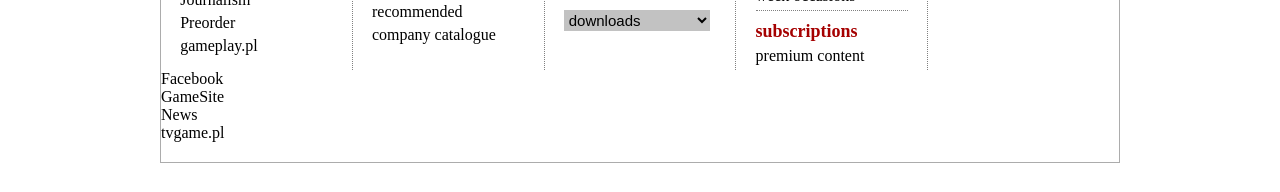
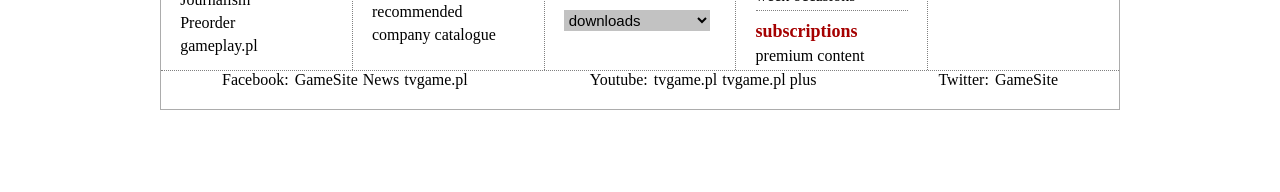
Before and after one commit to radesl/GameSite, a React app: page / in a window 1280 px wide. Shown: the part 602-794 px from the top of the page. Built offline with nearby package versions, Linux system fonts and the light colour scheme.

Commit message:
nearly finish styling of social part

```diff
--- a/src/components/MobileMenuBar/MobileMenuBarContainer.js
+++ b/src/components/MobileMenuBar/MobileMenuBarContainer.js
@@ -100,6 +100,10 @@
                 <div className='MobileMenuBarContainer__socialPart'>
                     <MobileMenuSocialIcons title={'Facebook'}
                         links={['GameSite', 'News', 'tvgame.pl']} />
+                        <MobileMenuSocialIcons title={'Youtube'}
+                        links={['tvgame.pl', 'tvgame.pl plus']} />
+                        <MobileMenuSocialIcons title={'Twitter'}
+                        links={['GameSite']} />
                 </div>
             </div>
         )
--- a/src/components/MobileMenuBar/style.scss
+++ b/src/components/MobileMenuBar/style.scss
@@ -29,4 +29,9 @@
             border: none;
         }
     }
+    &__socialPart {
+        display: flex;
+        justify-content: space-around;
+        border-top: 1px dotted gray;
+    }
 }
--- a/src/components/MobileMenuSocialIcons/MobileMenuSocialIcons.js
+++ b/src/components/MobileMenuSocialIcons/MobileMenuSocialIcons.js
@@ -2,6 +2,9 @@
 
 const MobileMenuSocialIcons = props => {
     const { link } = props
-    return <div>{link}</div>
+    return (
+        <div className='MobileMenuSocialIcons'>
+            <a>{link}</a>
+        </div>)
 }
 export default MobileMenuSocialIcons
--- a/src/components/MobileMenuSocialIcons/MobileMenuSocialIconsContainer.js
+++ b/src/components/MobileMenuSocialIcons/MobileMenuSocialIconsContainer.js
@@ -1,5 +1,6 @@
 import React from 'react'
 import MobileMenuSocialIcons from './MobileMenuSocialIcons'
+import './style.scss'
 
 class MobileMenuSocialIconsContainer extends React.Component {
     constructor() {
@@ -16,9 +17,9 @@
         const showSocialPlatforms = this.showSocialPlatforms()
         const { title } = this.props
         return (
-            <div>
-                <div>{title}</div>
-                <div>
+            <div className='MobileMenuSocialIconsContainer'>
+                <div className={`MobileMenuSocialIconsContainer--${title}`}>{title}:</div>
+                <div className='MobileMenuSocialIconsContainer__platformLinks'>
                     {showSocialPlatforms}
                 </div>
             </div>
--- /dev/null
+++ b/src/components/MobileMenuSocialIcons/style.scss
@@ -0,0 +1,10 @@
+.MobileMenuSocialIconsContainer {
+    display: flex;
+    &__platformLinks {
+        display: flex;
+        padding-left: 1px;
+    }
+}
+.MobileMenuSocialIcons {
+    padding-left: 5px;
+}
```
